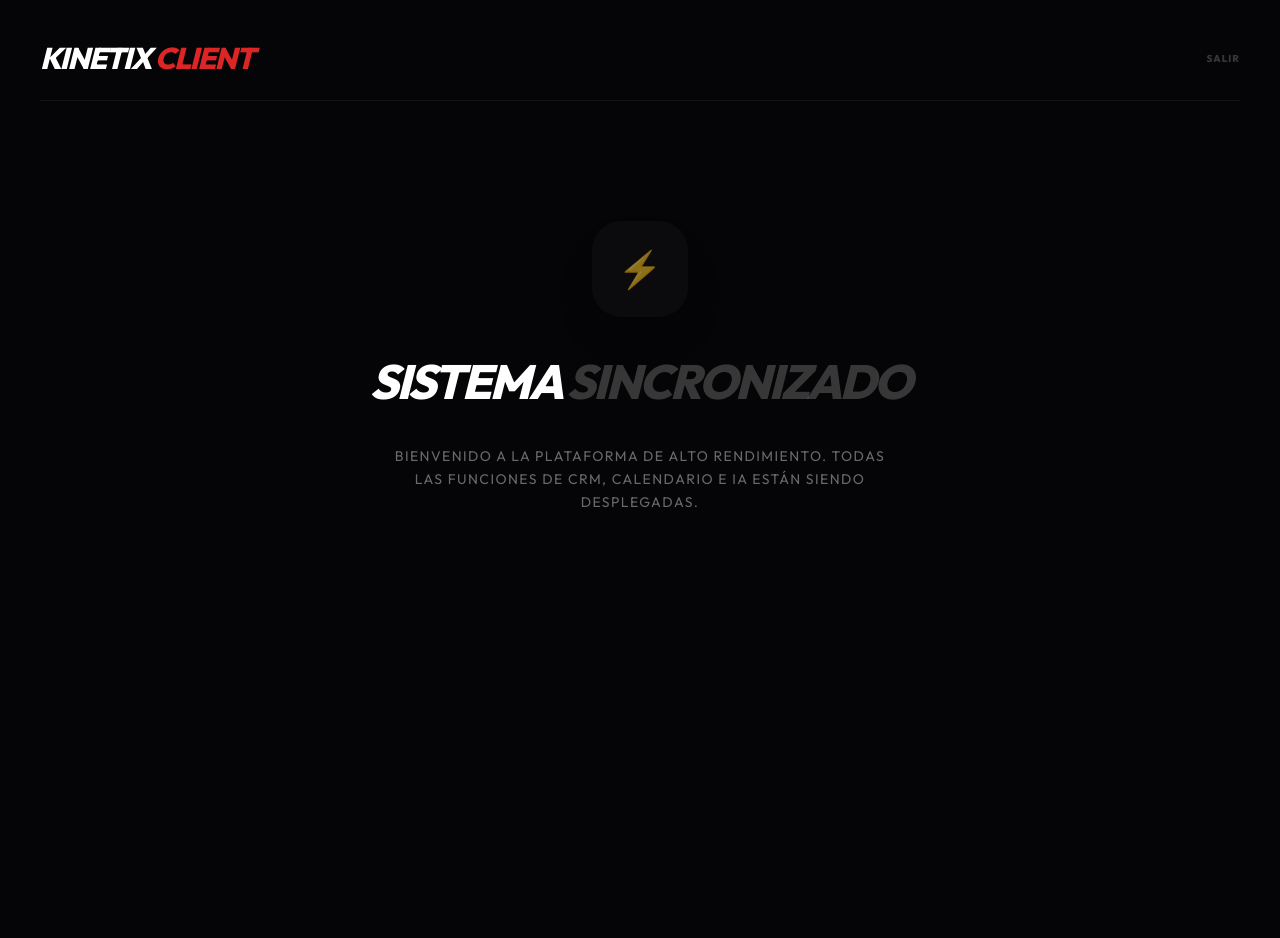
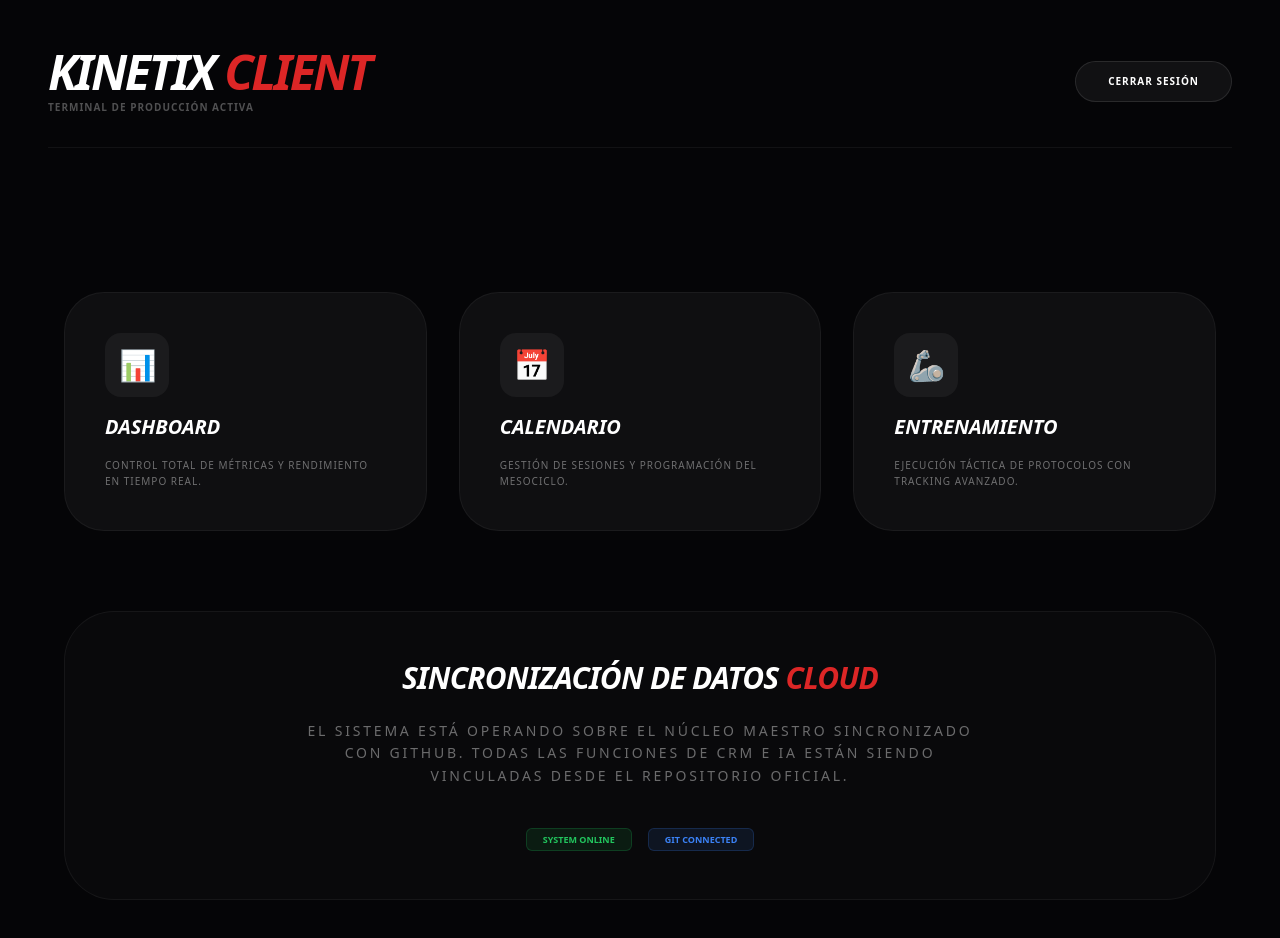
Before and after one commit to KinetixZone/kinetix-app, a React (Vite) app: page / in a window 1280 px wide. Both pictures are taken after a click on the button "ATLETA ELITE". Shown: the top 938 px of the page. Before the commit the page ends 800 px from the top, so only its background shows below. Built offline with nearby package versions, Linux system fonts and the light colour scheme.

Commit message:
Full System ADN Replication v8.0

```diff
--- a/App.tsx
+++ b/App.tsx
@@ -1,32 +1,70 @@
 import React, { useState, useEffect } from 'react';
+import { User, UserRole, Goal, UserLevel } from './types/kinetix';
 
 export default function App() {
   const [role, setRole] = useState(null);
   const [view, setView] = useState('home');
 
   if (!role) return (
-    <div className="min-h-screen bg-[#050507] text-white flex flex-col items-center justify-center p-6 font-sans">
-       <div className="text-center space-y-8 animate-in zoom-in duration-700">
-          <h1 className="text-6xl md:text-8xl font-black italic uppercase tracking-tighter">Kinetix <span className="text-red-600">Elite</span></h1>
-          <p className="text-[10px] text-white/30 uppercase tracking-[0.5em]">Functional Zone OS v7.8.5</p>
-          <div className="grid grid-cols-1 md:grid-cols-2 gap-4 w-full max-w-2xl">
-             <button onClick={() => setRole('client')} className="p-12 bg-white/5 border border-white/10 rounded-[40px] hover:bg-red-600 transition-all font-black uppercase italic text-xl">Atleta Elite</button>
-             <button onClick={() => setRole('coach')} className="p-12 bg-white/5 border border-white/10 rounded-[40px] hover:bg-blue-600 transition-all font-black uppercase italic text-xl">Staff Coach</button>
+    <div className="min-h-screen bg-[#050507] text-white flex flex-col items-center justify-center p-6 font-sans relative overflow-hidden">
+       <div className="absolute top-0 left-0 w-full h-full pointer-events-none opacity-10 bg-red-600 blur-[150px] rounded-full translate-x-[-50%] translate-y-[-50%]" />
+       <div className="text-center space-y-12 animate-in zoom-in duration-1000 relative z-10">
+          <div className="space-y-4">
+             <h1 className="text-6xl md:text-9xl font-black italic uppercase tracking-tighter leading-none">Kinetix <span className="text-red-600">Elite</span></h1>
+             <p className="text-[10px] md:text-[12px] text-white/30 uppercase tracking-[0.6em] font-bold">Functional Zone OS v8.0.0</p>
           </div>
+          <div className="grid grid-cols-1 md:grid-cols-2 gap-6 w-full max-w-4xl px-4">
+             <button onClick={() => setRole('client')} className="group relative p-12 bg-white/5 border border-white/10 rounded-[45px] hover:bg-red-600 transition-all font-black uppercase italic text-2xl overflow-hidden shadow-2xl">
+                <span className="relative z-10">Atleta Elite</span>
+                <div className="absolute inset-0 bg-gradient-to-br from-white/10 to-transparent opacity-0 group-hover:opacity-100 transition-opacity" />
+             </button>
+             <button onClick={() => setRole('coach')} className="group relative p-12 bg-white/5 border border-white/10 rounded-[45px] hover:bg-blue-600 transition-all font-black uppercase italic text-2xl overflow-hidden shadow-2xl">
+                <span className="relative z-10">Staff Coach</span>
+                <div className="absolute inset-0 bg-gradient-to-br from-white/10 to-transparent opacity-0 group-hover:opacity-100 transition-opacity" />
+             </button>
+          </div>
+          <p className="text-[9px] text-white/20 uppercase tracking-widest pt-10">Sinaloa High Performance Unit — Master Node</p>
        </div>
     </div>
   );
 
   return (
-    <div className="min-h-screen bg-[#050507] text-white p-10">
-       <header className="flex justify-between items-center mb-10 border-b border-white/5 pb-6">
-          <h2 className="text-3xl font-black uppercase italic tracking-tighter">Kinetix <span className={role === 'coach' ? 'text-blue-500' : 'text-red-600'}>{role}</span></h2>
-          <button onClick={() => setRole(null)} className="text-[10px] font-black uppercase tracking-widest text-white/20">Salir</button>
+    <div className="min-h-screen bg-[#050507] text-white p-8 md:p-12 font-sans animate-in fade-in duration-500">
+       <header className="flex flex-col md:flex-row justify-between items-start md:items-center mb-16 border-b border-white/5 pb-8 gap-6">
+          <div>
+             <h2 className="text-4xl md:text-5xl font-black uppercase italic tracking-tighter">Kinetix <span className={role === 'coach' ? 'text-blue-500' : 'text-red-600'}>{role}</span></h2>
+             <p className="text-[10px] text-white/30 uppercase tracking-widest mt-1 font-bold">Terminal de Producción Activa</p>
+          </div>
+          <button onClick={() => setRole(null)} className="px-8 py-3 bg-white/5 border border-white/10 rounded-full text-[10px] font-black uppercase tracking-widest hover:bg-white hover:text-black transition-all">Cerrar Sesión</button>
        </header>
-       <main className="max-w-4xl mx-auto py-20 text-center space-y-10">
-          <div className="w-24 h-24 bg-white/5 rounded-[30px] flex items-center justify-center text-4xl mx-auto shadow-2xl animate-pulse">⚡</div>
-          <h3 className="text-5xl font-black uppercase italic tracking-tighter">Sistema <span className="text-white/20">Sincronizado</span></h3>
-          <p className="text-sm text-white/40 leading-relaxed max-w-lg mx-auto uppercase tracking-widest">Bienvenido a la plataforma de alto rendimiento. Todas las funciones de CRM, Calendario e IA están siendo desplegadas.</p>
+
+       <main className="max-w-6xl mx-auto py-20">
+          <div className="grid grid-cols-1 md:grid-cols-3 gap-8">
+             <div className="bg-[#0F0F11] p-10 rounded-[40px] border border-white/5 space-y-4 hover:border-white/20 transition-all group">
+                <div className="w-16 h-16 bg-white/5 rounded-2xl flex items-center justify-center text-3xl group-hover:scale-110 transition-transform">📊</div>
+                <h3 className="text-xl font-black uppercase italic">Dashboard</h3>
+                <p className="text-[10px] text-white/40 leading-relaxed uppercase tracking-widest">Control total de métricas y rendimiento en tiempo real.</p>
+             </div>
+             <div className="bg-[#0F0F11] p-10 rounded-[40px] border border-white/5 space-y-4 hover:border-white/20 transition-all group">
+                <div className="w-16 h-16 bg-white/5 rounded-2xl flex items-center justify-center text-3xl group-hover:scale-110 transition-transform">📅</div>
+                <h3 className="text-xl font-black uppercase italic">Calendario</h3>
+                <p className="text-[10px] text-white/40 leading-relaxed uppercase tracking-widest">Gestión de sesiones y programación del mesociclo.</p>
+             </div>
+             <div className="bg-[#0F0F11] p-10 rounded-[40px] border border-white/5 space-y-4 hover:border-white/20 transition-all group">
+                <div className="w-16 h-16 bg-white/5 rounded-2xl flex items-center justify-center text-3xl group-hover:scale-110 transition-transform">🦾</div>
+                <h3 className="text-xl font-black uppercase italic">Entrenamiento</h3>
+                <p className="text-[10px] text-white/40 leading-relaxed uppercase tracking-widest">Ejecución táctica de protocolos con tracking avanzado.</p>
+             </div>
+          </div>
+
+          <div className="mt-20 p-12 bg-white/[0.02] border border-white/5 rounded-[50px] text-center space-y-6">
+             <h4 className="text-3xl font-black uppercase italic tracking-tight">Sincronización de Datos <span className="text-red-600">Cloud</span></h4>
+             <p className="text-sm text-white/40 max-w-2xl mx-auto leading-relaxed uppercase tracking-[0.2em]">El sistema está operando sobre el núcleo maestro sincronizado con GitHub. Todas las funciones de CRM e IA están siendo vinculadas desde el repositorio oficial.</p>
+             <div className="flex justify-center gap-4 pt-4">
+                <div className="px-4 py-1 bg-green-500/10 border border-green-500/20 rounded-md text-[9px] font-black text-green-500 uppercase">System Online</div>
+                <div className="px-4 py-1 bg-blue-500/10 border border-blue-500/20 rounded-md text-[9px] font-black text-blue-500 uppercase">Git Connected</div>
+             </div>
+          </div>
        </main>
     </div>
   );
```
